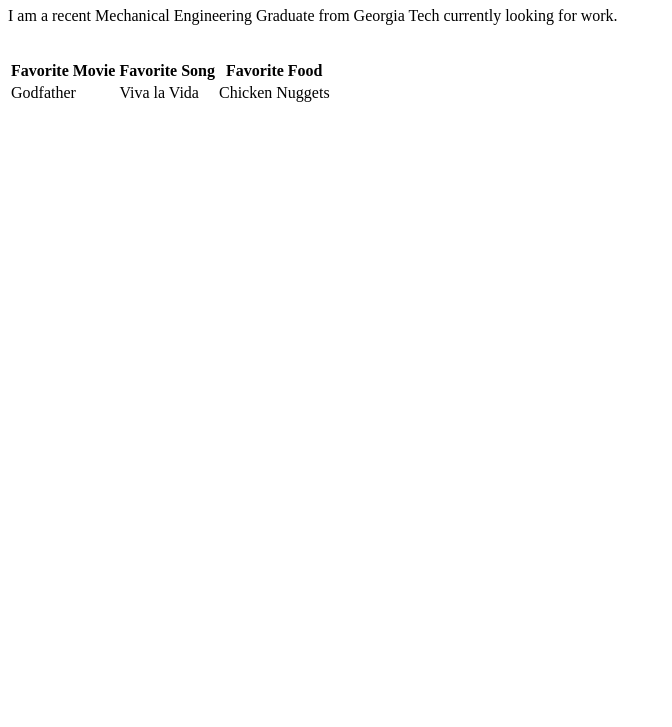
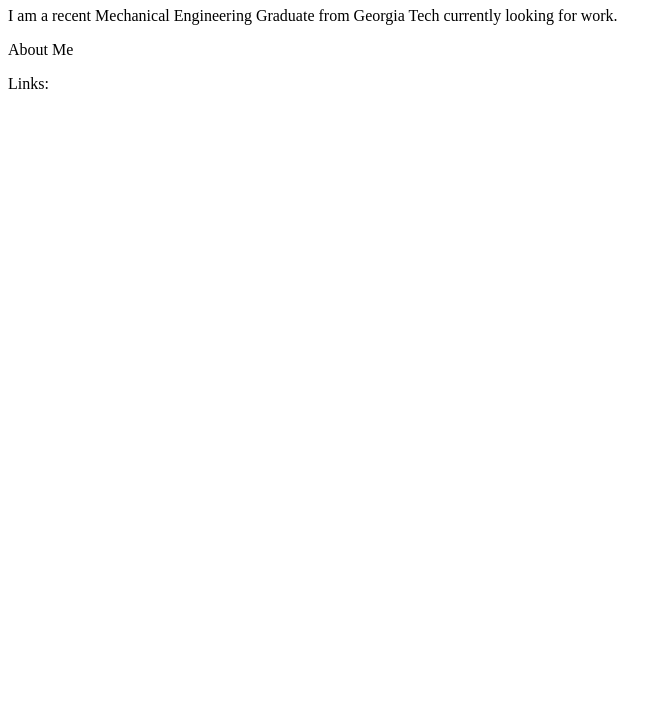
Before and after one commit to pramodphilip/pramodphilip, a plain HTML site: page index.html in a window 1280 px wide. Shown: the part 73-800 px from the top of the page, without its empty margins (0-672 px from the left). Drawn offline with Linux system fonts and the light colour scheme.

Commit message:
updates on index.html

```diff
--- a/index.html
+++ b/index.html
@@ -2,7 +2,7 @@
 <html lang="en-us">
 <head>
   <meta charset="UTF-8">
-  <title>Activity 1: Basic HTML Bio</title>
+  <title>Projects by Pramod Philip</title>
 </head>
 <body>
   <h1>Pramod Philip</h1>
@@ -11,8 +11,12 @@
     Georgia Tech currently looking for work.
   </p>
 
+  <p>About Me</p>
+
+  <p>Links:</p>
+
   <img source="" alt="">
-<table>
+<!-- <table>
     <tr>
       <th>Favorite Movie</th>
       <th>Favorite Song</th>
@@ -23,7 +27,7 @@
       <td>Viva la Vida</td>
       <td>Chicken Nuggets</td>
     </tr>
-</table>
+</table> -->
 </body>
 
 </html>
```
